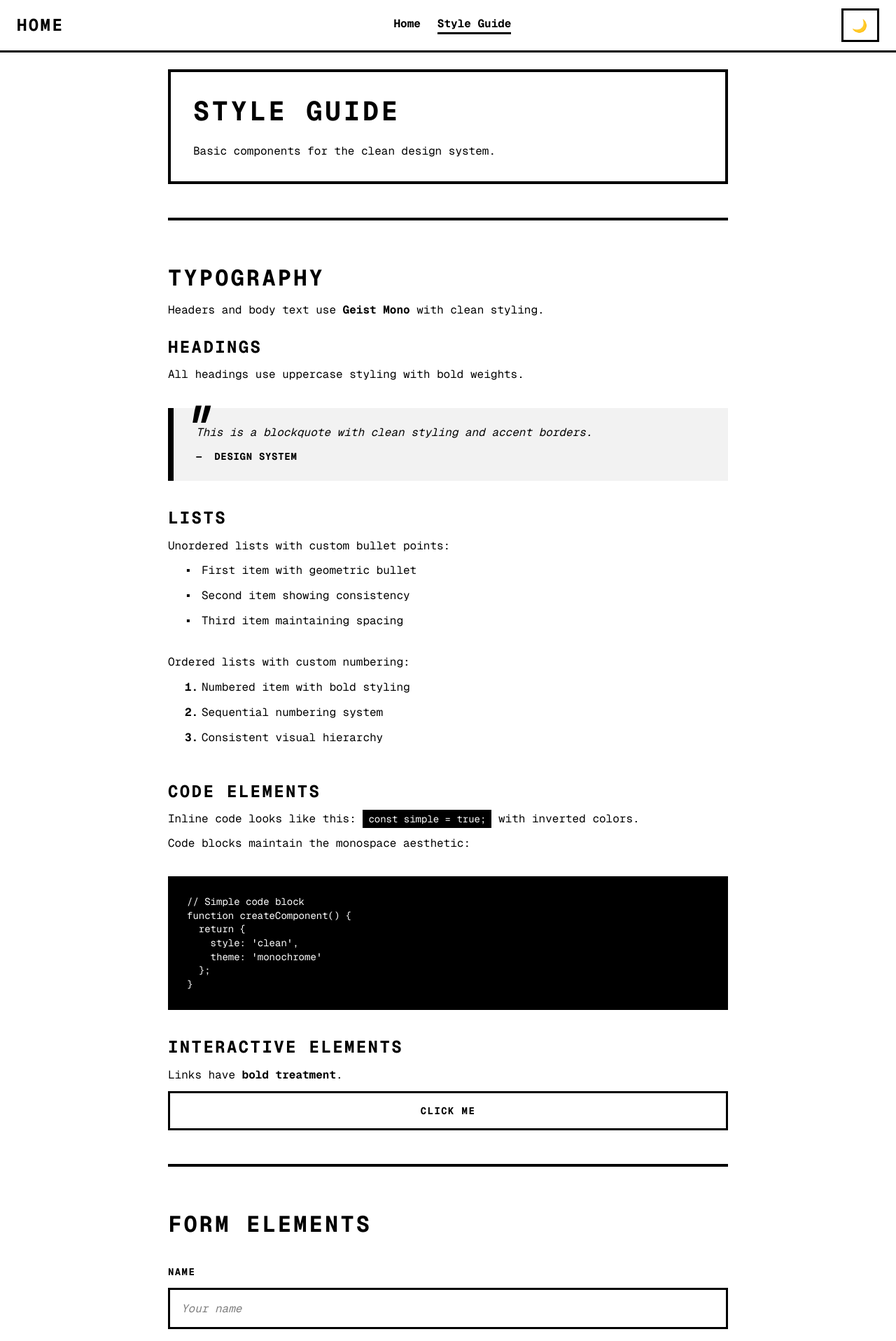
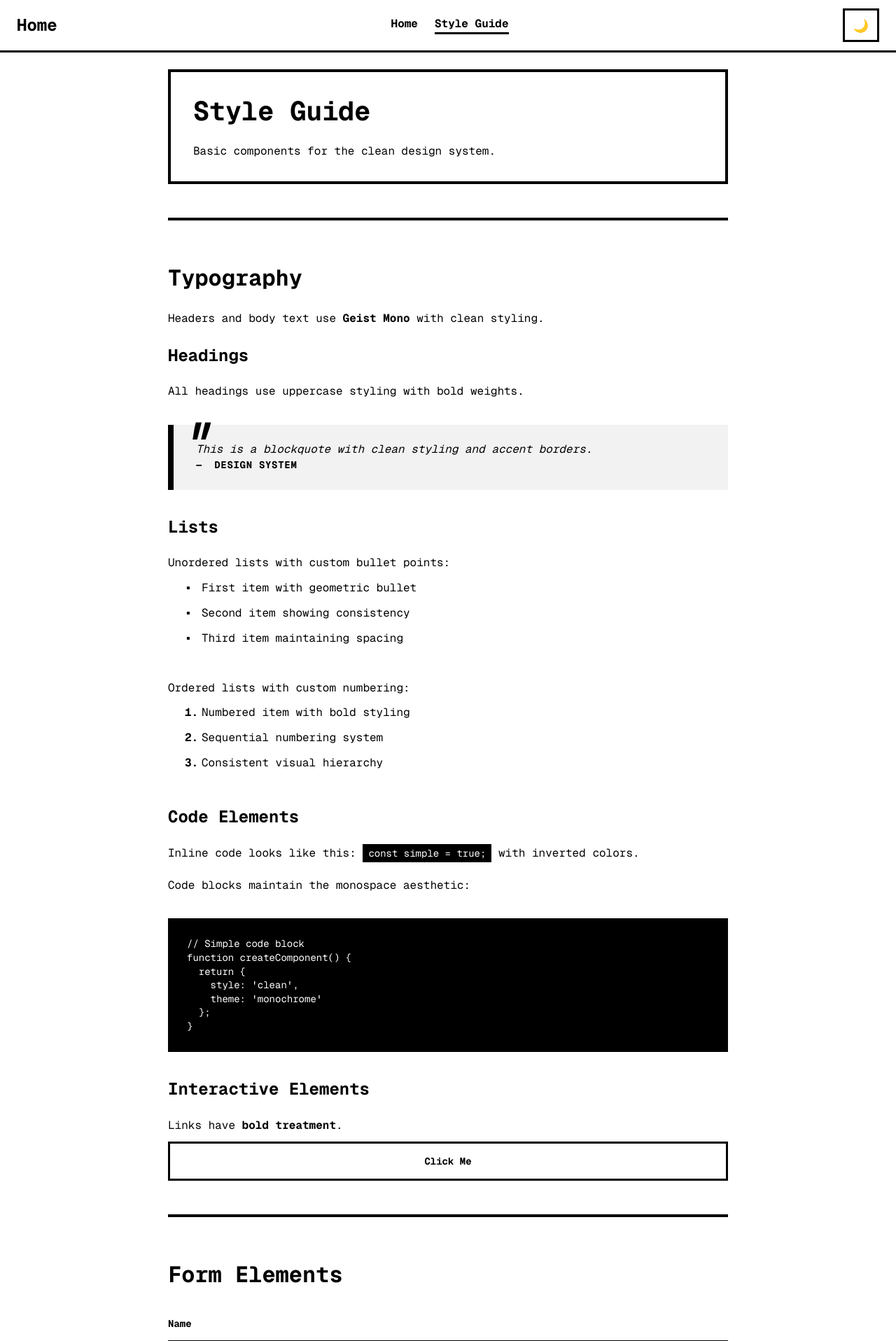
Before and after one commit to 0xblz/testing, a Jekyll site: the page built from style.html, in a window 1280 px wide. Shown: the top 1916 px of the page at 70% size. Built offline with Jekyll 4.4.1, drawn with Linux system fonts in a browser that asks for light colours.

Commit message:
cleaned up styles

```diff
--- a/_sass/_forms.scss
+++ b/_sass/_forms.scss
@@ -1,13 +1,21 @@
+// Common form element styles
+%form-element-base {
+  font-family: $font-family;
+  border: $border-width solid $border-color;
+
+  &:focus {
+    outline: none;
+    border-color: $accent-color;
+  }
+}
+
 // Button Styles
 button {
+  @extend %form-element-base;
   background: $background;
   color: $text-color;
-  border: $border-width solid $border-color;
   padding: 1rem 2rem;
-  font-family: $font-family;
   font-weight: 700;
-  text-transform: uppercase;
-  letter-spacing: 0.1em;
   font-size: $small-font-size;
   cursor: pointer;
   display: inline-flex;
@@ -23,7 +31,6 @@
 
   &[type="reset"] {
     background: transparent;
-    color: $text-color;
 
     &:hover {
       background: var(--button-hover-bg);
@@ -35,8 +42,7 @@
 // Form Styles
 form {
   width: 100%;
-  margin-top: 1.5rem;
-  margin-bottom: 1.5rem;
+  margin: 1.5rem 0;
   display: flex;
   flex-direction: column;
   gap: 1.5rem;
@@ -45,24 +51,24 @@
     display: flex;
     flex-direction: column;
     gap: 0.75rem;
+
+    &:has(button) {
+      flex-direction: row;
+      flex-wrap: wrap;
+    }
   }
 
-  > div:has(button) {
-    flex-direction: row;
-    flex-wrap: wrap;
-  }
-
+  // Base label styling
   label {
     font-family: $font-family;
     font-weight: 700;
     font-size: $small-font-size;
-    text-transform: uppercase;
-    letter-spacing: 0.1em;
     color: $text-color;
+    display: block;
     margin-bottom: 0;
-    display: block;
   }
 
+  // Input field styles
   input[type="text"],
   input[type="email"],
   input[type="password"],
@@ -70,18 +76,12 @@
   input[type="url"],
   textarea,
   select {
+    @extend %form-element-base;
     width: 100%;
     padding: 1rem;
-    font-family: $font-family;
     font-size: $base-font-size;
     background-color: $background;
     color: $text-color;
-    border: $border-width solid $border-color;
-
-    &:focus {
-      outline: none;
-      border-color: $accent-color;
-    }
 
     &::placeholder {
       color: var(--form-placeholder);
@@ -101,13 +101,13 @@
     padding-right: 3rem;
     background:
       linear-gradient(45deg, transparent 50%, $text-color 50%),
-      linear-gradient(135deg, $text-color 50%, transparent 50%);
+      linear-gradient(135deg, $text-color 50%, transparent 50%),
+      $background;
     background-position:
       calc(100% - 20px) center,
       calc(100% - 15px) center;
     background-size: 5px 5px, 5px 5px;
     background-repeat: no-repeat;
-    background-color: $background;
   }
 
   fieldset {
@@ -117,23 +117,18 @@
     flex-direction: column;
     align-items: flex-start;
     gap: 0.75rem;
-    border: $border-width-thin solid $shadow-color;
+    border: $border-width-thin solid $border-color;
 
     legend {
       font-weight: 700;
       font-size: $small-font-size;
-      text-transform: uppercase;
-      letter-spacing: 0.1em;
       padding: 0 0.5rem;
       color: $text-color;
     }
 
-    // Checkbox and radio label styling
+    // Checkbox and radio styling
     label:has(input[type="checkbox"], input[type="radio"]) {
-      font-size: $small-font-size;
       font-weight: 400;
-      text-transform: none;
-      margin-bottom: 0;
       display: flex;
       align-items: center;
       gap: 0.5rem;
--- a/_sass/_layout.scss
+++ b/_sass/_layout.scss
@@ -11,10 +11,8 @@
   font-family: $font-family;
   background: $background;
   color: $text-color;
-  line-height: 1.4;
+  line-height: 1.4em;
   font-weight: 400;
-  margin: 0;
-  padding: 0;
   display: flex;
   flex-direction: column;
   overflow: hidden;
@@ -38,10 +36,6 @@
   position: relative;
   width: 100%;
   box-sizing: border-box;
-
-  @media (max-width: $mobile-breakpoint) {
-    padding: 1rem;
-  }
 }
 
 .container {
--- a/_sass/_navigation.scss
+++ b/_sass/_navigation.scss
@@ -3,10 +3,6 @@
   background: $background;
   border-bottom: $border-width solid $border-color;
   padding: 0.75rem 1.5rem;
-
-  @media (max-width: $mobile-breakpoint) {
-    padding: 0.75rem 1rem;
-  }
 
   nav {
     display: flex;
@@ -25,6 +21,8 @@
     flex-direction: column;
     cursor: pointer;
     gap: 0.2rem;
+    position: relative;
+    z-index: 1002;
 
     .hamburger-line {
       width: 25px;
@@ -90,7 +88,9 @@
   left: 0;
   width: 100%;
   height: 100%;
-  background: rgba(0, 0, 0, 0.5);
+  background: rgba(0, 0, 0, 0.2);
+  backdrop-filter: blur(0.5rem);
+  -webkit-backdrop-filter: blur(0.5rem);
   z-index: 1000;
   opacity: 0;
   visibility: hidden;
@@ -138,7 +138,6 @@
 
   &:focus {
     outline: none;
-    box-shadow: 0 0 0 2px $accent-color;
   }
 
   .theme-icon {
--- a/_sass/_typography.scss
+++ b/_sass/_typography.scss
@@ -2,20 +2,9 @@
 // Headings
 
 .container {
-
-  h1, h2, h3 {
+  & > h1, & > h2, & > h3, & > h4, & > h5, & > p {
     margin-top: 0.75rem;
     margin-bottom: 0.75rem;
-  }
-
-  p {
-    margin-bottom: 0.75rem;
-  }
-
-  section {
-    h1, h2, h3, h4, h5, h6, p {
-      margin: 0;
-    }
   }
 }
 
@@ -23,24 +12,18 @@
   font-size: 2.4rem;
   line-height: 1.2em;
   font-weight: 700;
-  text-transform: uppercase;
-  letter-spacing: 0.1em;
 }
 
 h2 {
   font-size: 2rem;
   line-height: 1.4em;
   font-weight: 700;
-  text-transform: uppercase;
-  letter-spacing: 0.1em;
 }
 
 h3 {
   font-size: 1.5rem;
   line-height: 1.4em;
   font-weight: 700;
-  text-transform: uppercase;
-  letter-spacing: 0.1em;
 }
 
 // Paragraphs and text
--- a/_sass/_variables.scss
+++ b/_sass/_variables.scss
@@ -22,8 +22,6 @@
   --link-color: #000000;
   --accent-color: #000000;
   --border-color: #000000;
-  --shadow-color: #000000;
-  --shadow-rgba: rgba(0, 0, 0, 0.3);
   --highlight-bg: rgba(0, 0, 0, 0.05);
   --form-placeholder: rgba(0, 0, 0, 0.5);
   --button-hover-bg: rgba(0, 0, 0, 0.1);
@@ -36,8 +34,6 @@
   --link-color: #ffffff;
   --accent-color: #ffffff;
   --border-color: #ffffff;
-  --shadow-color: #ffffff;
-  --shadow-rgba: rgba(255, 255, 255, 0.3);
   --highlight-bg: rgba(255, 255, 255, 0.05);
   --form-placeholder: rgba(255, 255, 255, 0.5);
   --button-hover-bg: rgba(255, 255, 255, 0.1);
@@ -51,8 +47,6 @@
     --link-color: #ffffff;
     --accent-color: #ffffff;
     --border-color: #ffffff;
-    --shadow-color: #ffffff;
-    --shadow-rgba: rgba(255, 255, 255, 0.3);
     --highlight-bg: rgba(255, 255, 255, 0.05);
     --form-placeholder: rgba(255, 255, 255, 0.5);
     --button-hover-bg: rgba(255, 255, 255, 0.1);
@@ -65,4 +59,3 @@
 $link-color: var(--link-color);
 $accent-color: var(--accent-color);
 $border-color: var(--border-color);
-$shadow-color: var(--shadow-color);
```
Also changed, not shown: 7 other files.
